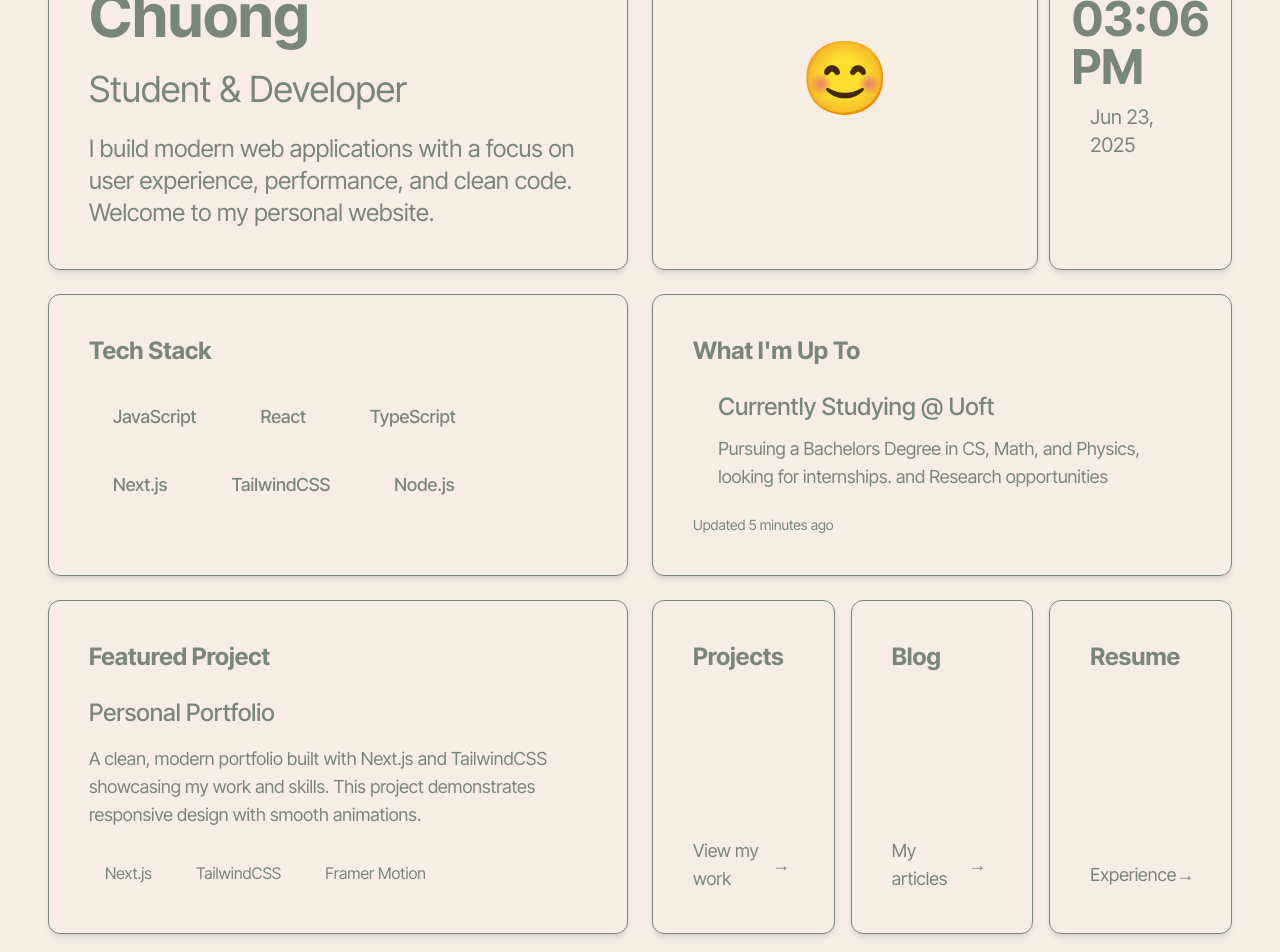
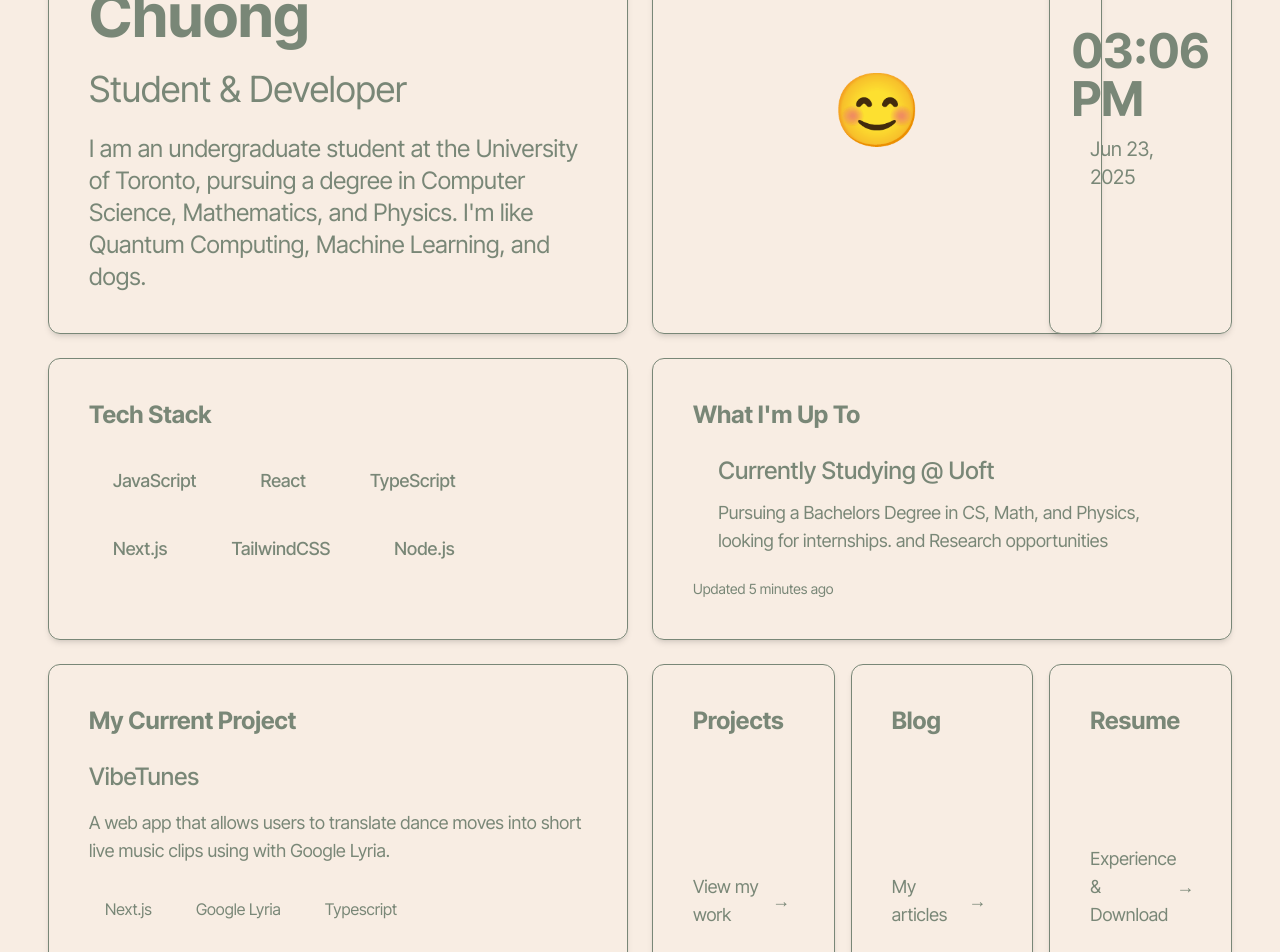
Before and after one commit to Marcus-Chuong/Marcus-Chuong.github.io, a Next.js app: page / in a window 1280 px wide. Shown: the part 280-1232 px from the top of the page. Built offline with nearby package versions, Linux system fonts and the light colour scheme.

Commit message:
added resume

```diff
--- a/src/app/page.tsx
+++ b/src/app/page.tsx
@@ -26,8 +26,7 @@ export default function Home() {
                 <span className="text-sage-light">Developer</span>
               </h2>
               <p className="text-lg md:text-xl lg:text-2xl">
-                I build modern web applications with a focus on user experience,
-                performance, and clean code. Welcome to my personal website.
+                I am an undergraduate student at the University of Toronto, pursuing a degree in Computer Science, Mathematics, and Physics. I'm like  Quantum Computing, Machine Learning, and dogs.
               </p>
             </div>
           </BentoBox>
@@ -63,16 +62,14 @@ export default function Home() {
           <BentoBox className="col-span-6 md:col-span-3" delay={0.6}>
             <div className="p-8 md:p-10 h-full flex flex-col">
               <h3 className="text-2xl font-bold mb-6 text-sage-dark">
-                Featured Project
+                My Current Project
               </h3>
               <div className="flex-grow">
                 <h4 className="font-medium text-xl md:text-2xl mb-4">
-                  Personal Portfolio
+                  VibeTunes
                 </h4>
                 <p className="text-sage text-lg">
-                  A clean, modern portfolio built with Next.js and TailwindCSS
-                  showcasing my work and skills. This project demonstrates
-                  responsive design with smooth animations.
+                  A web app that allows users to translate dance moves into short live music clips using with Google Lyria.
                 </p>
               </div>
               <div className="mt-6 flex flex-wrap gap-3">
@@ -80,10 +77,10 @@ export default function Home() {
                   Next.js
                 </span>
                 <span className="bg-sage-light px-4 py-2 rounded text-base text-sage-dark">
-                  TailwindCSS
+                  Google Lyria
                 </span>
                 <span className="bg-sage-light px-4 py-2 rounded text-base text-sage-dark">
-                  Framer Motion
+                  Typescript
                 </span>
               </div>
             </div>
@@ -122,7 +119,7 @@ export default function Home() {
               <div className="p-8 md:p-10 h-full flex flex-col justify-between">
                 <h3 className="text-2xl font-bold mb-4 text-sage-dark">Resume</h3>
                 <div className="flex justify-between items-center mt-4">
-                  <p className="text-sage text-lg">Experience</p>
+                  <p className="text-sage text-lg">Experience & Download</p>
                   <div className="w-9 h-9 rounded-full bg-sage-light flex items-center justify-center transform group-hover:translate-x-1 transition-transform duration-300">
                     <span className="text-sage-dark text-lg">→</span>
                   </div>
--- a/src/app/resume/page.tsx
+++ b/src/app/resume/page.tsx
@@ -2,19 +2,20 @@ export default function Resume() {
   return (
     <div className="min-h-screen p-8 pb-20 sm:p-20 bg-beige text-sage-dark">
       <div className="max-w-4xl mx-auto pt-12 pb-24">
-        <h1 className="text-3xl md:text-4xl font-bold mb-6">
+        <h1 className="text-3xl md:text-4xl font-bold mb-3">
           Resume
         </h1>
-
-        <div className="mb-12">
+        <p className="text-sage text-lg mb-6">View my experience or download a copy for your records.</p>
+          <div className="mb-12">
           <a
-            href="#"
-            className="inline-flex items-center px-4 py-2 bg-sage-dark text-beige rounded hover:bg-sage transition-colors duration-300"
+            href="/documents/Resume - Marcus Chuong.pdf"
+            download="Resume - Marcus Chuong.pdf"
+            className="inline-flex items-center px-6 py-3 bg-sage-dark text-beige rounded-lg hover:bg-sage transition-colors duration-300 shadow-md"
           >
-            <svg xmlns="http://www.w3.org/2000/svg" className="h-5 w-5 mr-2" fill="none" viewBox="0 0 24 24" stroke="currentColor">
+            <svg xmlns="http://www.w3.org/2000/svg" className="h-6 w-6 mr-2" fill="none" viewBox="0 0 24 24" stroke="currentColor">
               <path strokeLinecap="round" strokeLinejoin="round" strokeWidth={2} d="M7 16a4 4 0 01-.88-7.903A5 5 0 1115.9 6L16 6a5 5 0 011 9.9M9 19l3 3m0 0l3-3m-3 3V10" />
             </svg>
-            Download PDF
+            Download Resume
           </a>
         </div>
 
```
Also changed, not shown: placeholder.txt (added), 1 other file (tests, documents, lock files or other folders).
